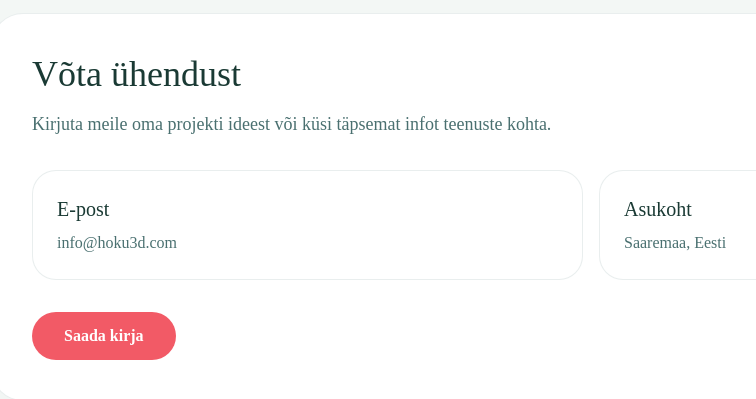
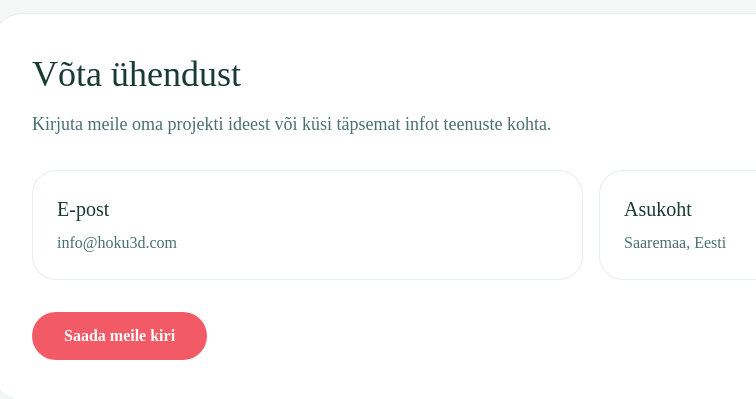
Before and after one commit to ErikLeemet/hoku_3d, a Next.js app: page /contact in a window 1280 px wide. Shown: the part 193-592 px from the top of the page, without its empty margins (49-805 px from the left). Built offline with nearby package versions, Linux system fonts and the light colour scheme; a web font is replaced by a local one.

Commit message:
Contact form updated

```diff
--- a/src/app/contact/page.js
+++ b/src/app/contact/page.js
@@ -22,7 +22,7 @@ const contact = () => {
           href="mailto:info@hoku3d.com?subject=Hoku3D%20päringu%20saaja&body=Tere%20Hoku3D%2C%0A%0AMul%20on%20küsimus%20seoses%20..."
           className="inline-flex items-center justify-center rounded-full bg-accent px-8 py-3 text-base font-semibold text-white transition hover:bg-[#ff5c69]"
         >
-          Saada kirja
+          Saada meile kiri
         </a>
       </div>
     </div>
```
